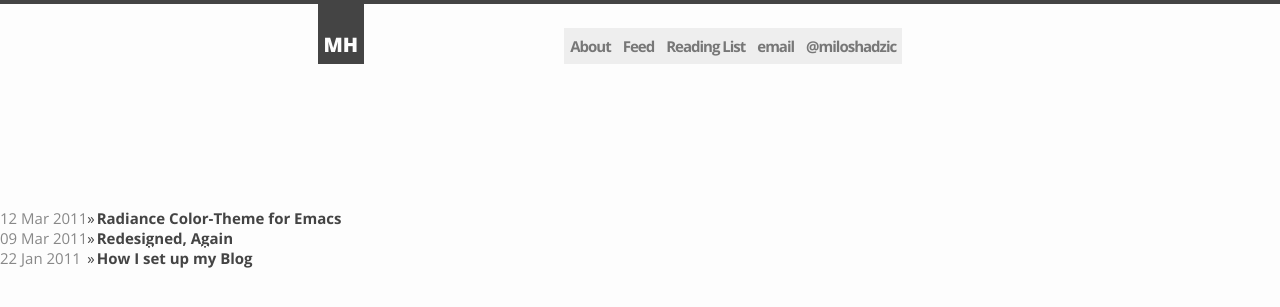
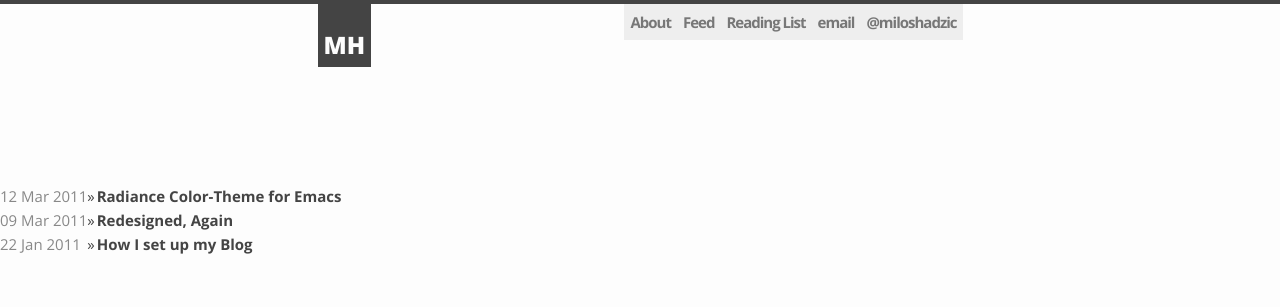
Before and after one commit to miloshadzic/miloshadzic.github.com, a Jekyll site: the page built from blog.html, in a window 1280 px wide. Shown: the top 307 px of the page. Built offline with Jekyll 4.4.1, drawn with Linux system fonts in a browser that asks for light colours; some web fonts are replaced.

Commit message:
Fixes floating header.

```diff
--- a/resources/css/style.css
+++ b/resources/css/style.css
@@ -45,11 +45,11 @@ q:before, q:after {
 
 ::-moz-selection {
   color: #fdfdfd;
-  background: #F25A7D; }
+  background: #444444; }
 
 ::selection {
   color: #fdfdfd;
-  background: #F25A7D; }
+  background: #444444; }
 
 table {
   border-collapse: collapse;
@@ -86,7 +86,6 @@ h2 {
 
 h4 {
   font-size: 13px;
-  margin: 0;
   font-weight: 300; }
 
 h5 {
@@ -97,9 +96,9 @@ h6 {
 
 .m, .mono, pre, code {
   font-size: 15px;
-  line-height: 1.8462em;
-  margin-bottom: 24px;
-  font-family: Inconsolata,Consolas, monospace;
+  line-height: 1.6em;
+  margin-bottom: 1.6em;
+  font-family: Consolas,Inconsolata,Consolas, monospace;
   letter-spacing: -1px;
   overflow: auto; }
 
@@ -109,7 +108,8 @@ pre, code {
   border-left: 3px solid #eee; }
 
 hr {
-  margin-bottom: 24px;
+  margin-top: 3.2em;
+  margin-bottom: 1.6em;
   border: 0;
   border-bottom: 2px #eee solid;
   width: 50%; }
@@ -117,7 +117,8 @@ hr {
 .date {
   color: #888;
   font-weight: normal;
-  margin-bottom: 36px; }
+  line-height: 1.6em;
+  margin-bottom: 1.6em; }
 
 a {
   text-decoration: none;
@@ -140,11 +141,12 @@ li {
 
 #header {
   width: 43em;
-  margin: 24px auto; }
+  height: 4em;
+  margin: 0 auto 24px auto; }
 
 #header ul {
-  display: inline-block;
-  margin-left: 200px; }
+  display: block;
+  float: right; }
 
 #header ul li {
   color: #777;
@@ -154,7 +156,8 @@ li {
   -moz-transition: 0.15s ease-in;
   -webkit-transition-property: color,background;
   -webkit-transition: 0.15s ease-in;
-  display: inline-block;
+  display: block;
+  float: left;
   font-weight: 700;
   letter-spacing: -1px; }
 
@@ -168,12 +171,13 @@ li {
 
 #name {
   color: #fdfdfd;
-  font-size: 20px;
+  font-size: 24px;
   font-weight: 800;
   background: #444444;
-  display: inline;
+  display: block;
+  float: left;
   padding: 6px;
-  padding-top: 28px;
+  padding-top: 1em;
   -moz-transition-property: padding,margin, -moz-box-shadow;
   -moz-transition: 0.2s ease; }
 
```
Also changed, not shown: resources/sass/style.scss (+20 -14 lines).
